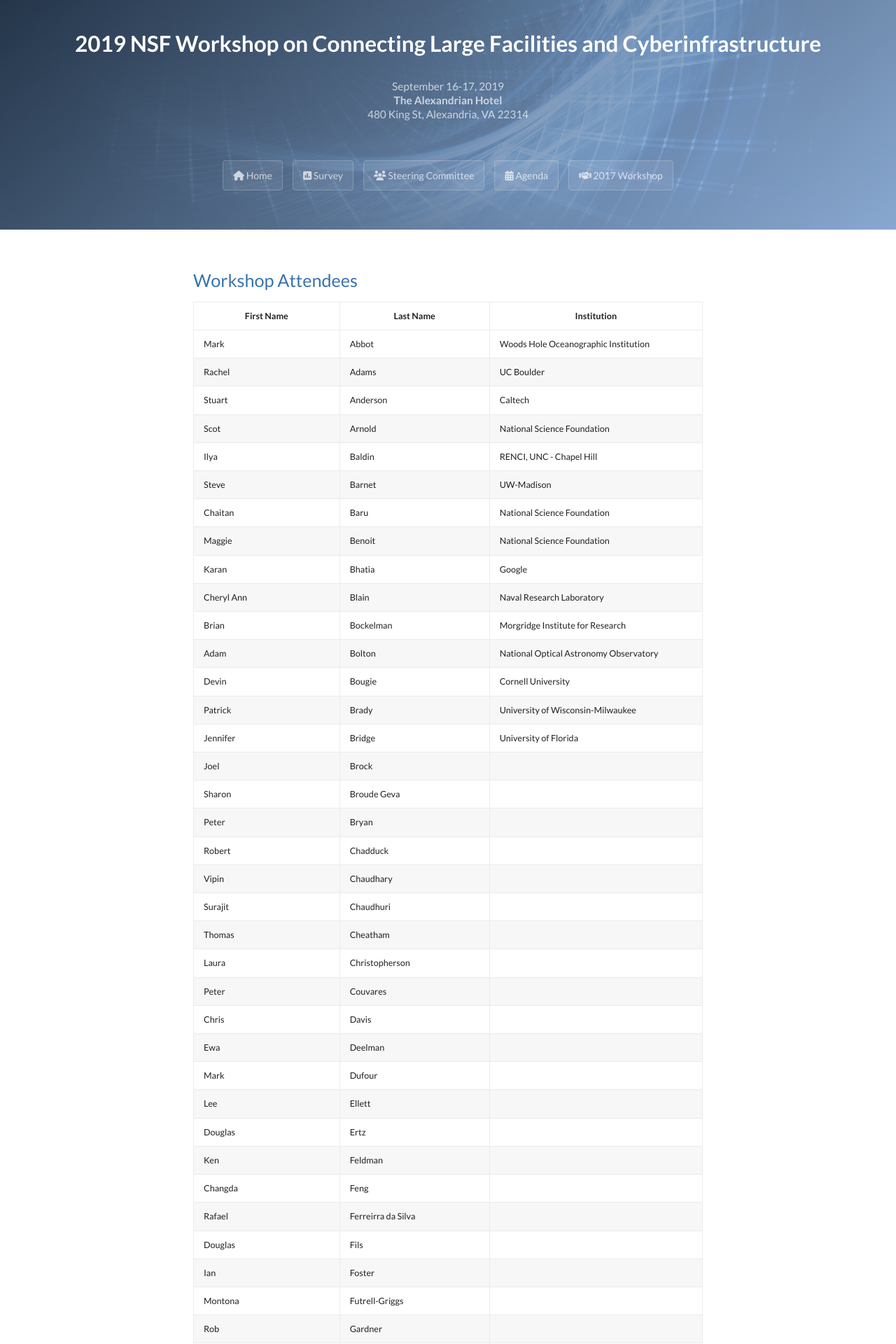
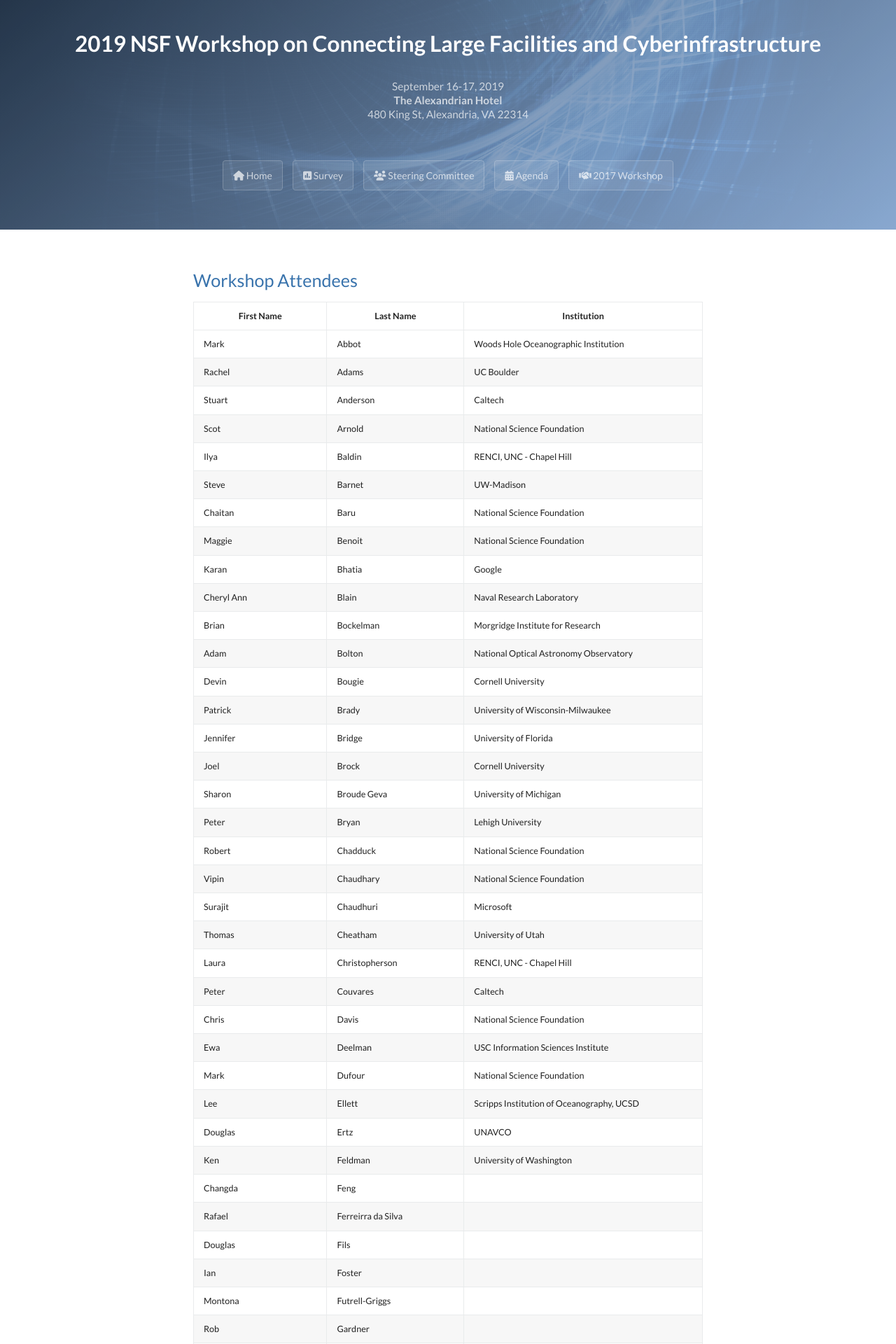
Before and after one commit to facilitiesci/facilitiesci.github.io, a Jekyll site: the page built from attendees.md, in a window 1280 px wide. Shown: the top 1920 px of the page at 70% size. Built offline with Jekyll 4.4.1, drawn with Linux system fonts in a browser that asks for light colours; nearby versions of some CDN libraries.

Commit message:
Update attendees.md

```diff
--- a/attendees.md
+++ b/attendees.md
@@ -4,13 +4,13 @@ layout: default
 
 <style>
 td:nth-of-type(1) {
-    width:20em;
+    width:18em;
 }
 td:nth-of-type(2) {
-    width:20em;
+    width:18em;
 }
 td:nth-of-type(3) {
-    width:30em;
+    width:34em;
 }
 </style>
 
@@ -33,21 +33,21 @@ Adam | Bolton | National Optical Astronomy Observatory
 Devin | Bougie | Cornell University
 Patrick | Brady | University of Wisconsin-Milwaukee
 Jennifer | Bridge | University of Florida
-Joel | Brock
-Sharon | Broude Geva
-Peter | Bryan
-Robert | Chadduck
-Vipin | Chaudhary
-Surajit | Chaudhuri
-Thomas | Cheatham
-Laura | Christopherson
-Peter | Couvares
-Chris | Davis
-Ewa | Deelman
-Mark | Dufour
-Lee | Ellett
-Douglas | Ertz
-Ken | Feldman
+Joel | Brock | Cornell University
+Sharon | Broude Geva | University of Michigan
+Peter | Bryan | Lehigh University
+Robert | Chadduck | National Science Foundation
+Vipin | Chaudhary | National Science Foundation
+Surajit | Chaudhuri | Microsoft
+Thomas | Cheatham | University of Utah
+Laura | Christopherson | RENCI, UNC - Chapel Hill
+Peter | Couvares | Caltech
+Chris | Davis | National Science Foundation
+Ewa | Deelman | USC Information Sciences Institute
+Mark | Dufour | National Science Foundation
+Lee | Ellett | Scripps Institution of Oceanography, UCSD
+Douglas | Ertz | UNAVCO
+Ken | Feldman | University of Washington
 Changda | Feng
 Rafael | Ferreirra da Silva
 Douglas | Fils
```
